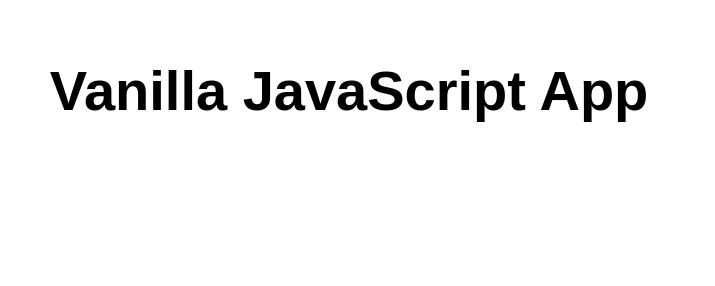
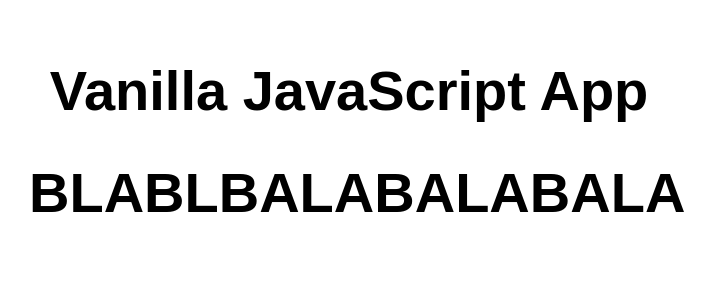
Before and after one commit to lionelzufferey/my-first-static-web-app, a website: page src/index.html in a window 1280 px wide. Shown: the whole page, without its empty margins (291-1006 px from the left). Drawn offline with Linux system fonts and the light colour scheme.

Commit message:
Update index.html

```diff
--- a/src/index.html
+++ b/src/index.html
@@ -11,6 +11,7 @@
 <body>
   <main>
     <h1>Vanilla JavaScript App</h1>
+    <h1>BLABLBALABALABALA</h1>
   </main>
 </body>
 
```
